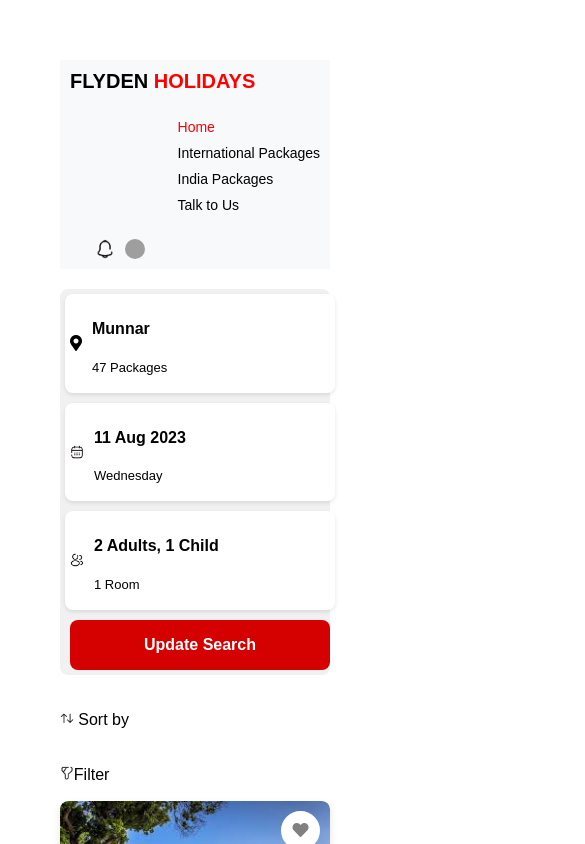
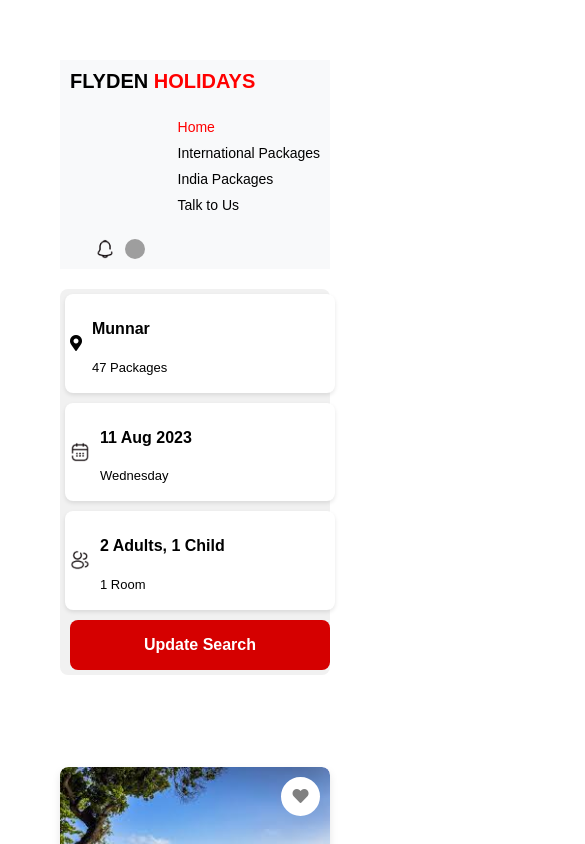
Before and after one commit to Peddigarishirisha/geeksenergiestask-2, a React (Create React App) app: page / in a window 390 px wide. Shown: the top 844 px of the page, 585 px wide, since content can reach past the window. Built offline with nearby package versions, Linux system fonts and the light colour scheme; grey boxes are pictures that could not be loaded.

Commit message:
addsome new changes

```diff
--- a/src/components/sort.css
+++ b/src/components/sort.css
@@ -6,31 +6,14 @@
     display: flex;
     gap: 10px;
     position: relative;
-    margin-left: 1350px; /* Adjust as needed for larger screens */
+    margin-left: 1200px; /* Adjust as needed for larger screens */
 }
-
-/* Media Query for tablets (768px and below) */
-@media (max-width: 768px) {
-    .sort {
-        margin-left: auto; /* Center the sort section */
-        justify-content: center; /* Align items to the center */
-    }
-
-    img {
-        height: 16px; /* Slightly reduce the image size for tablets */
-    }
-}
-
-/* Media Query for small screens (576px and below) */
-@media (max-width: 576px) {
-    .sort {
-        flex-direction: column; /* Stack elements vertically */
-        align-items: flex-start; /* Align items to the start */
-        margin-left: 0; /* Remove left margin for smaller screens */
-        gap: 5px; /* Reduce gap for a more compact layout */
-    }
-
-    img {
-        height: 14px; /* Further reduce the image size for smaller screens */
-    }
-}
+.sort button {
+    background-color: #f0f4f7; /* Set your desired color */
+    color: rgb(7, 7, 7); /* Set text color for better contrast */
+    border: none; /* Remove default border */
+    padding: 8px 12px; /* Add padding */
+    border-radius: 4px; /* Optional: round corners */
+    cursor: pointer;
+    font-size: 14px;
+  }
--- a/src/components/sort.js
+++ b/src/components/sort.js
@@ -4,12 +4,12 @@
 const Sort = () => {
   return (
     <div className="sort">
-      <p>
+      <button>
        <img src="./frame.png" ></img> Sort by
-      </p>
-      <p>
+      </button>
+      <button>
         <img src="./filter.png"></img>Filter
-      </p>
+      </button>
     </div>
   );
 };
```
